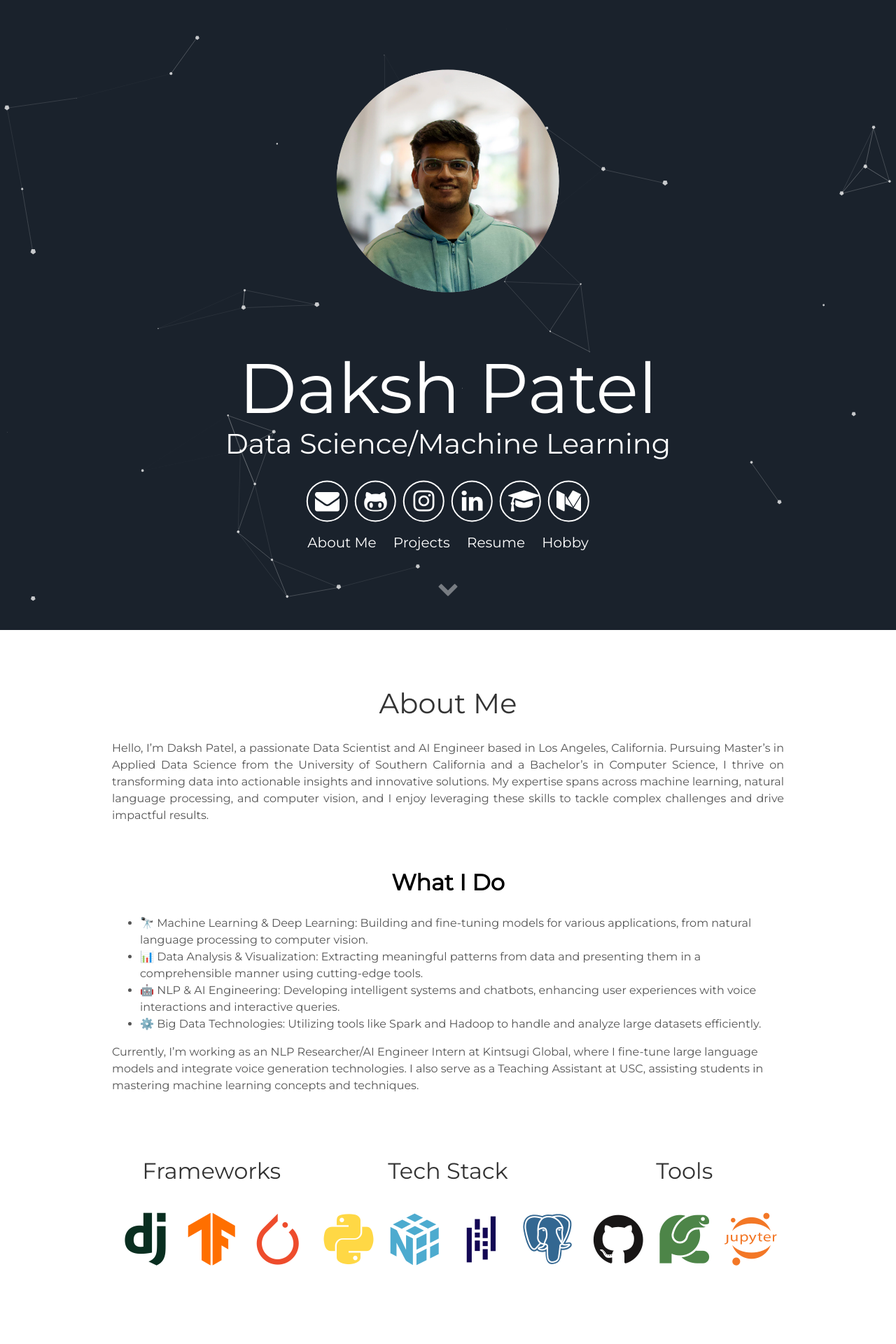
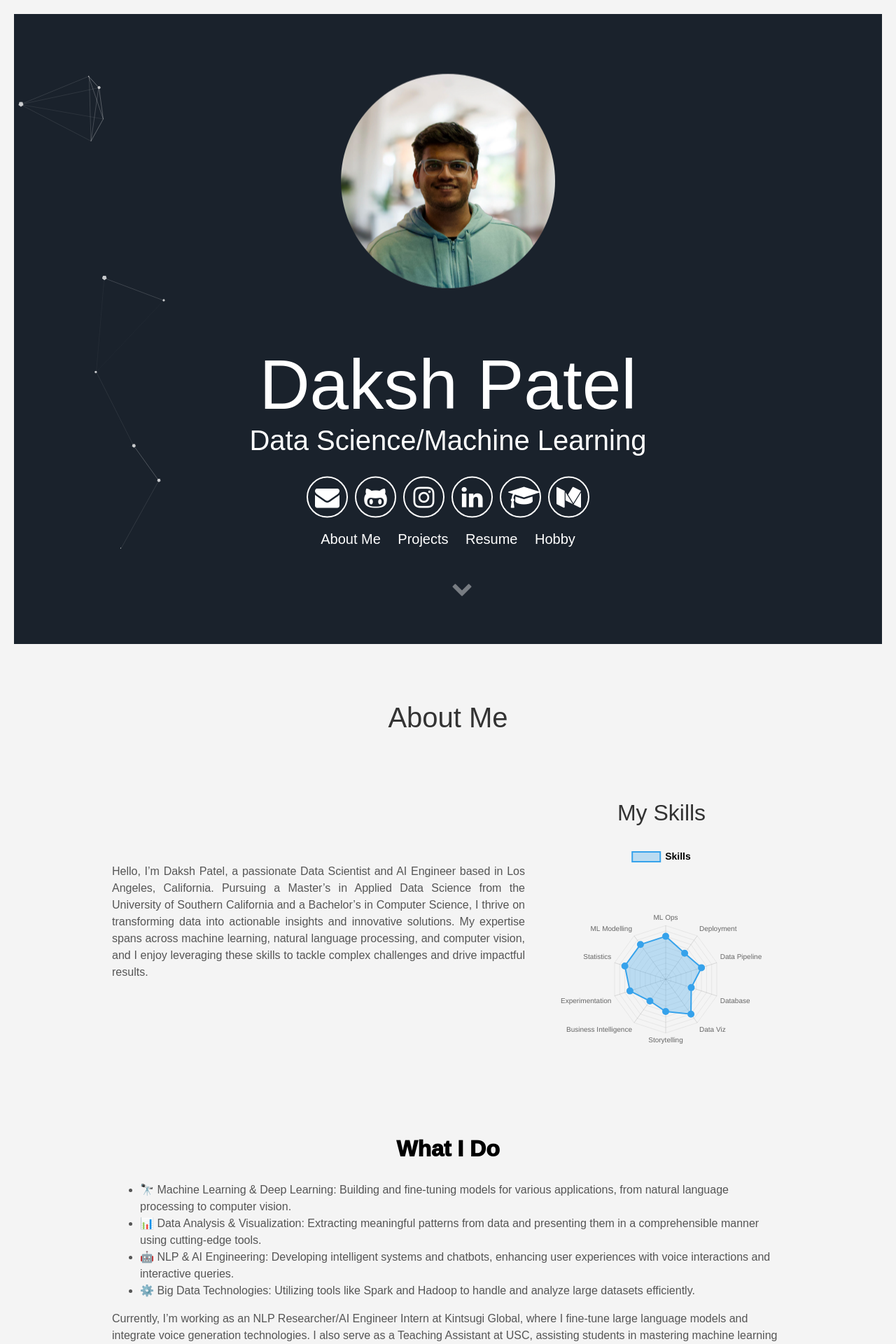
Before and after one commit to helloitsdaksh/portfolio, a Jekyll site: the page built from index.html, in a window 1280 px wide. Shown: the top 1920 px of the page at 70% size. Built offline with Jekyll 4.4.1, drawn with Linux system fonts in a browser that asks for light colours.

Commit message:
Trying out

```diff
--- a/_includes/about.html
+++ b/_includes/about.html
@@ -1,43 +1,121 @@
-<link rel="stylesheet" href="https://cdn.jsdelivr.net/gh/devicons/devicon@v2.15.1/devicon.min.css">
+<!DOCTYPE html>
+<html lang="en">
+<head>
+    <meta charset="UTF-8" />
+    <meta name="viewport" content="width=device-width, initial-scale=1.0" />
+    <title>Portfolio - Daksh Patel</title>
+    <link
+      rel="stylesheet"
+      href="https://cdn.jsdelivr.net/gh/devicons/devicon@v2.15.1/devicon.min.css"
+    />
+    <script src="https://cdn.jsdelivr.net/npm/chart.js"></script>
+    <style>
+        body {
+            font-family: Arial, sans-serif;
+            margin: 20px;
+            padding: 0;
+            background-color: #f4f4f4;
+        }
+        .user-details {
+            margin-bottom: 20px;
+        }
+        h1, h2 {
+            color: #333;
+        }
+        .tech {
+            margin-bottom: 20px;
+        }
+        .about-container {
+            display: flex;
+            flex-wrap: wrap;
+            justify-content: space-between;
+            align-items: center;
+        }
+        .about-text {
+            flex: 1;
+            min-width: 300px;
+            max-width: 600px;
+            padding-right: 20px;
+        }
+        .chart-container {
+            flex: 1;
+            min-width: 250px;
+            max-width: 350px;
+            display: flex;
+            justify-content: center;
+            align-items: center;
+            flex-direction: column;
+        }
+        canvas {
+            max-width: 300px;
+            width: 100%;
+            height: auto;
+        }
+    </style>
+</head>
+
+<body>
+
     <div class="user-details">
         <h1>About Me</h1>
     </div>
-<div>
+
+    <div class="about-container">
+        <!-- About Me Text -->
+        <div class="about-text">
             <p align="justify">
-        Hello, I’m Daksh Patel, a passionate Data Scientist and AI Engineer based in Los Angeles, California. Pursuing
-        Master’s in Applied Data Science from the University of Southern California and a Bachelor’s in Computer
-        Science, I thrive on transforming data into actionable insights and innovative solutions. My expertise spans
-        across machine learning, natural language processing, and computer vision, and I enjoy leveraging these skills
-        to tackle complex challenges and drive impactful results.
+                Hello, I’m Daksh Patel, a passionate Data Scientist and AI Engineer
+                based in Los Angeles, California. Pursuing a Master’s in Applied Data
+                Science from the University of Southern California and a Bachelor’s in
+                Computer Science, I thrive on transforming data into actionable
+                insights and innovative solutions. My expertise spans across machine
+                learning, natural language processing, and computer vision, and I
+                enjoy leveraging these skills to tackle complex challenges and drive
+                impactful results.
             </p>
         </div>
 
+        <!-- Radar Chart -->
+        <div class="chart-container">
+            <h2>My Skills</h2>
+            <canvas id="myChart"></canvas>
+        </div>
+    </div>
 
     <div class="user-details">
         <h2 id="what-i-do"><strong>What I Do</strong></h2>
     </div>
     <div>
-
         <ul>
-        <li>🔭 Machine Learning & Deep Learning: Building and fine-tuning models for various applications, from natural
-            language processing to computer vision.
+            <li>
+                🔭 Machine Learning & Deep Learning: Building and fine-tuning models
+                for various applications, from natural language processing to computer
+                vision.
             </li>
-        <li>📊 Data Analysis & Visualization: Extracting meaningful patterns from data and presenting them in a
-            comprehensible manner using cutting-edge tools.
+            <li>
+                📊 Data Analysis & Visualization: Extracting meaningful patterns from
+                data and presenting them in a comprehensible manner using cutting-edge
+                tools.
             </li>
-        <li>🤖 NLP & AI Engineering: Developing intelligent systems and chatbots, enhancing user experiences with voice
-            interactions and interactive queries.
+            <li>
+                🤖 NLP & AI Engineering: Developing intelligent systems and chatbots,
+                enhancing user experiences with voice interactions and interactive
+                queries.
             </li>
-        <li>⚙️ Big Data Technologies: Utilizing tools like Spark and Hadoop to handle and analyze large datasets
-            efficiently.
+            <li>
+                ⚙️ Big Data Technologies: Utilizing tools like Spark and Hadoop to
+                handle and analyze large datasets efficiently.
             </li>
         </ul>
         <p>
-        Currently, I’m working as an NLP Researcher/AI Engineer Intern at Kintsugi Global, where I fine-tune large
-        language models and integrate voice generation technologies. I also serve as a Teaching Assistant at USC,
-        assisting students in mastering machine learning concepts and techniques.
+            Currently, I’m working as an NLP Researcher/AI Engineer Intern at
+            Kintsugi Global, where I fine-tune large language models and integrate
+            voice generation technologies. I also serve as a Teaching Assistant at
+            USC, assisting students in mastering machine learning concepts and
+            techniques.
         </p>
     </div>
+
     <div class="user">
         <div class="tech">
             <h2>Frameworks</h2>
@@ -56,6 +134,72 @@
             <h2>Tools</h2>
             <i class="devicon-github-original colored"></i>
             <i class="devicon-pycharm-plain colored"></i>
-        <i class="devicon-jupyter-plain-wordmark colored"></i><br>
+            <i class="devicon-jupyter-plain-wordmark colored"></i><br />
         </div>
     </div>
+
+    <script>
+        const data = {
+            labels: ["ML Ops", "Deployment", "Data Pipeline", "Database", "Data Viz",
+                     "Storytelling", "Business Intelligence", "Experimentation", "Statistics", "ML Modelling"],
+            datasets: [{
+                label: "Skills",
+                data: [8, 6, 7, 5, 8, 6, 5, 7, 8, 8],
+                backgroundColor: 'rgba(54, 162, 235, 0.3)',
+                borderColor: 'rgba(54, 162, 235, 1)',
+                borderWidth: 2,
+                pointBackgroundColor: 'rgba(54, 162, 235, 1)',
+                pointRadius: 4,
+                pointHoverRadius: 7 // Hover effect enabled
+            }]
+        };
+
+        const config = {
+            type: 'radar',
+            data: data,
+            options: {
+                responsive: true,
+                maintainAspectRatio: true, // Ensures chart fits nicely
+                animation: true, // Enables animation
+                hover: { mode: 'nearest' }, // Enables hover interactions
+                plugins: {
+                    legend: {
+                        display: true,
+                        position: 'top',
+                        labels: {
+                            color: 'black',
+                            font: {
+                                size: 14,
+                                weight: 'bold'
+                            }
+                        }
+                    },
+                    tooltip: {
+                        enabled: true // Tooltips enabled for better interactivity
+                    }
+                },
+                scales: {
+                    r: {
+                        beginAtZero: true,
+                        suggestedMax: 10,
+                        ticks: {
+                            stepSize: 1,
+                            showLabelBackdrop: false,
+                            display:false
+                        },
+                        grid: {
+                            color: 'rgba(200, 200, 200, 0.3)'
+                        },
+                        angleLines: {
+                            color: 'rgba(100, 100, 100, 0.2)'
+                        }
+                    }
+                }
+            }
+        };
+
+        const ctx = document.getElementById('myChart').getContext('2d');
+        new Chart(ctx, config);
+    </script>
+</body>
+</html>
```
Lines whose indentation alone changed are shown as unchanged.
